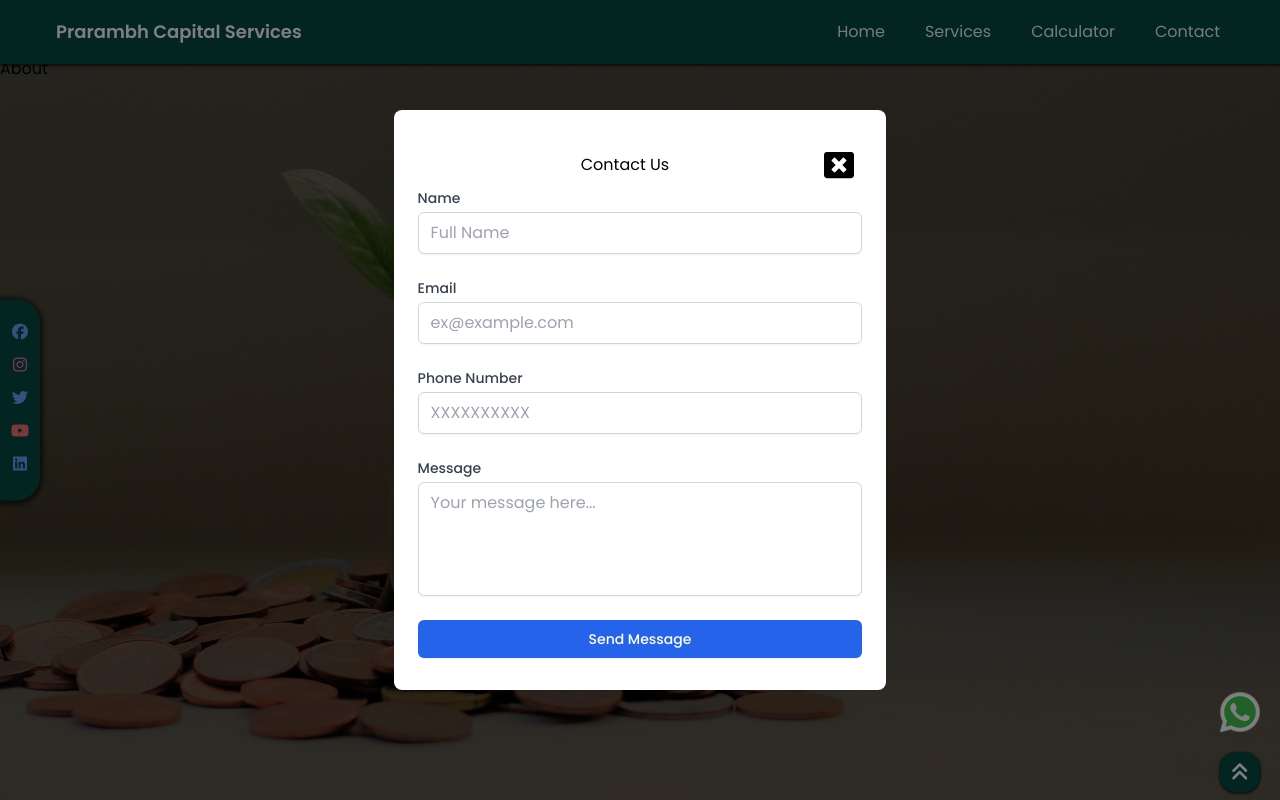
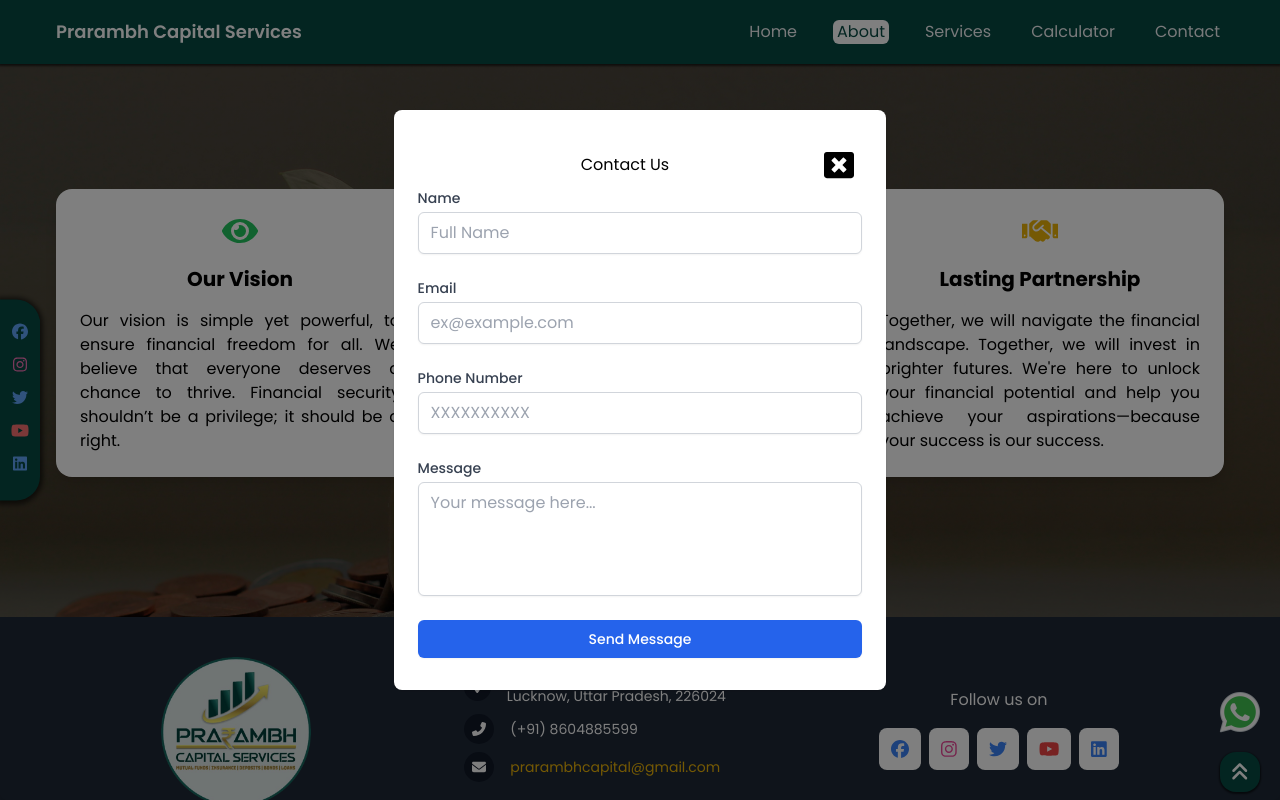
Before and after one commit to GaurangTandon/Prarambh-Capital-Services, a React (Vite) app in the folder frontend/: page /about in a window 1280 px wide. Built offline with nearby package versions, Linux system fonts and the light colour scheme.

Commit message:
feat: add About Us section with vision, mission, and partnership details; update Navbar to include About link

```diff
--- a/frontend/src/components/Header/Navbar.jsx
+++ b/frontend/src/components/Header/Navbar.jsx
@@ -8,7 +8,7 @@ const Navbar = () => {
 
   const navLinks = [
     { title: "Home", path: "/" },
-    // { title: "About", path: "/about" },
+    { title: "About", path: "/about" },
     { title: "Services", path: "/services" },
     { title: "Calculator", path: "/calculator" },
     { title: "Contact", path: "/contacts" },
--- a/frontend/src/pages/About.jsx
+++ b/frontend/src/pages/About.jsx
@@ -1,9 +1,43 @@
-import React from 'react'
+import { FaEye, FaBullseye, FaHandshake } from "react-icons/fa";
 
-const About = () => {
+export default function AboutUs() {
   return (
-    <div className='min-h-[100vh]'>About</div>
-  )
+    <div className="container mx-auto px-4 py-12 min-h-[70vh]">
+      <div className="text-center mb-12">
+        <h2 className="text-3xl font-bold text-white">About Us</h2>
+      </div>
+
+      <div className="grid grid-cols-1 md:grid-cols-3 gap-8">
+        {/* Our Vision */}
+        <div className="bg-white shadow-lg rounded-2xl p-6 text-center">
+          <FaEye className="text-4xl text-green-500 mx-auto mb-4" />
+          <h4 className="text-xl font-bold mb-4">Our Vision</h4>
+          <p className="text-justify">
+            Our vision is simple yet powerful, to ensure financial freedom for all. We believe that
+            everyone deserves a chance to thrive. Financial security shouldn’t be a privilege; it should be a right.
+          </p>
+        </div>
+
+        {/* Our Mission */}
+        <div className="bg-white shadow-lg rounded-2xl p-6 text-center">
+          <FaBullseye className="text-4xl text-blue-500 mx-auto mb-4" />
+          <h4 className="text-xl font-bold mb-4">Our Mission</h4>
+          <p className="text-justify">
+            With personalized guidance and transparent strategies, we cut through the noise. We turn confusion into clarity.
+            Our mission is to build trust and foster education, creating an everlasting partnership with our clients.
+          </p>
+        </div>
+
+        {/* Lasting Partnership */}
+        <div className="bg-white shadow-lg rounded-2xl p-6 text-center">
+          <FaHandshake className="text-4xl text-yellow-500 mx-auto mb-4" />
+          <h4 className="text-xl font-bold mb-4">Lasting Partnership</h4>
+          <p className="text-justify">
+            Together, we will navigate the financial landscape. Together, we will invest in brighter futures.
+            We're here to unlock your financial potential and help you achieve your aspirations—because your success is our success.
+          </p>
+        </div>
+      </div>
+    </div>
+  );
 }
-
-export default About
--- a/frontend/src/pages/Home.jsx
+++ b/frontend/src/pages/Home.jsx
@@ -133,7 +133,7 @@ const Home = () => {
                   journey to financial freedom starts here
                 </p>
 
-                <div className="grid md:grid-cols-2 gap-8">
+                {/* <div className="grid md:grid-cols-2 gap-8">
                   <div className="text-center">
                     <FaBullseye className="text-4xl text-green-500 mx-auto mb-4" />
                     <h4 className="text-xl font-bold mb-4">Our Mission</h4>
@@ -154,7 +154,7 @@ const Home = () => {
                       privilege; it should be a right.
                     </p>
                   </div>
-                </div>
+                </div> */}
 
                 <div className="text-center mt-8">
                   <NavLink
```
